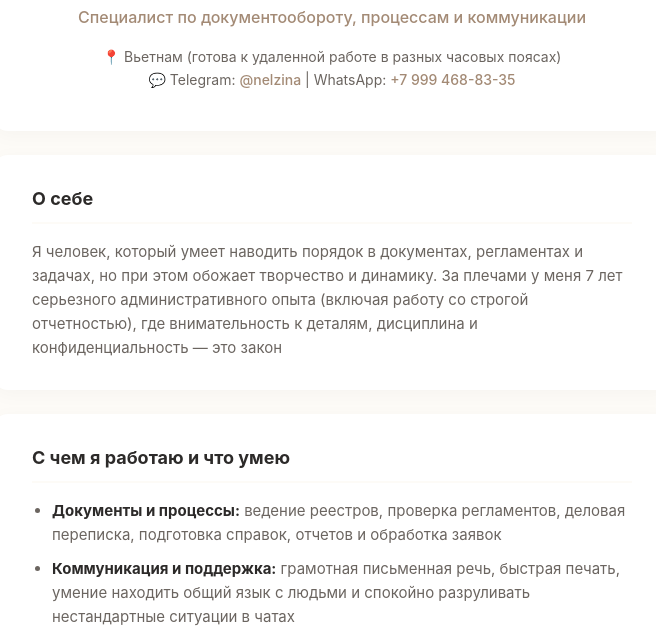
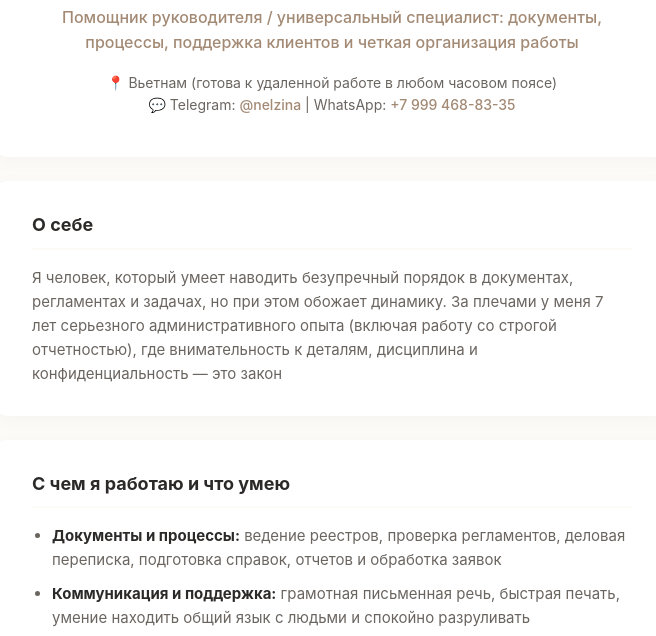
Before and after one commit to nelzina/nelzina.github.io, a plain HTML site: page card.html in a window 1280 px wide. Shown: the part 128-764 px from the top of the page, without its empty margins (308-964 px from the left). Drawn offline with Linux system fonts and the light colour scheme.

Commit message:
Update card.html

```diff
--- a/card.html
+++ b/card.html
@@ -137,9 +137,9 @@
         <!-- Шапка -->
         <header>
             <h1>Мария Нельзина</h1>
-            <div class="subtitle">Специалист по документообороту, процессам и коммуникации</div>
+            <div class="subtitle">Помощник руководителя / универсальный специалист: документы, процессы, поддержка клиентов и четкая организация работы</div>
             <div class="contacts-top">
-                📍 Вьетнам (готова к удаленной работе в разных часовых поясах)<br>
+                📍 Вьетнам (готова к удаленной работе в любом часовом поясе)<br>
                 💬 Telegram: <a href="https://t.me/nelzina" target="_blank">@nelzina</a> | WhatsApp: <a href="https://wa.me/79994688335" target="_blank">+7 999 468-83-35</a>
             </div>
         </header>
@@ -147,7 +147,7 @@
         <!-- О себе -->
         <section>
             <h2>О себе</h2>
-            <p>Я человек, который умеет наводить порядок в документах, регламентах и задачах, но при этом обожает творчество и динамику. За плечами у меня 7 лет серьезного административного опыта (включая работу со строгой отчетностью), где внимательность к деталям, дисциплина и конфиденциальность — это закон</p>
+            <p>Я человек, который умеет наводить безупречный порядок в документах, регламентах и задачах, но при этом обожает динамику. За плечами у меня 7 лет серьезного административного опыта (включая работу со строгой отчетностью), где внимательность к деталям, дисциплина и конфиденциальность — это закон</p>
         </section>
 
         <!-- Навыки и процессы -->
@@ -157,7 +157,6 @@
                 <li><strong>Документы и процессы:</strong> ведение реестров, проверка регламентов, деловая переписка, подготовка справок, отчетов и обработка заявок</li>
                 <li><strong>Коммуникация и поддержка:</strong> грамотная письменная речь, быстрая печать, умение находить общий язык с людьми и спокойно разруливать нестандартные ситуации в чатах</li>
                 <li><strong>Инструменты:</strong> уверенное владение офисными программами, таблицами (Excel / Google Sheets), CRM-системами и современными цифровыми сервисами</li>
-                <li><strong>Творчество и контент:</strong> обожаю визуальную эстетику, снимаю и монтирую ролики для соцсетей, веду свой блог в Инстаграме</li>
             </ul>
         </section>
 
```
